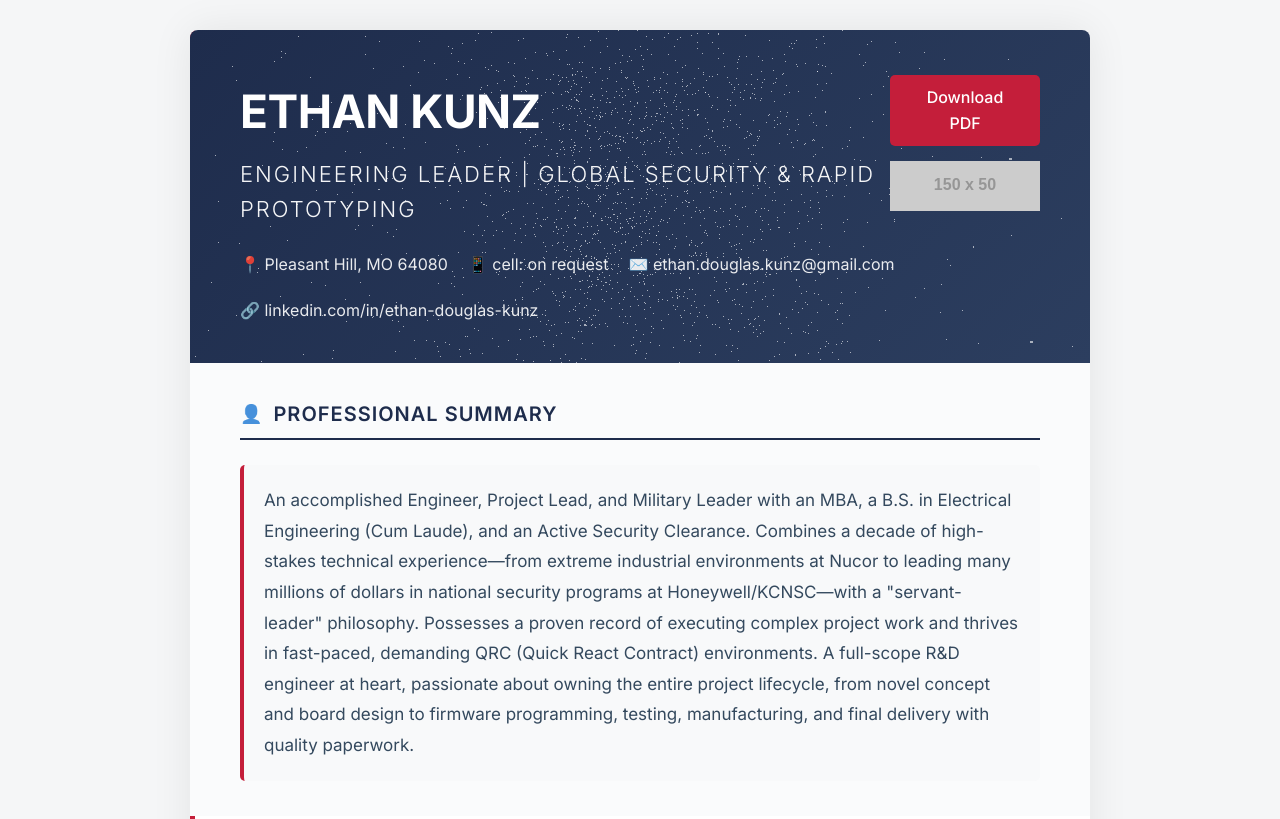
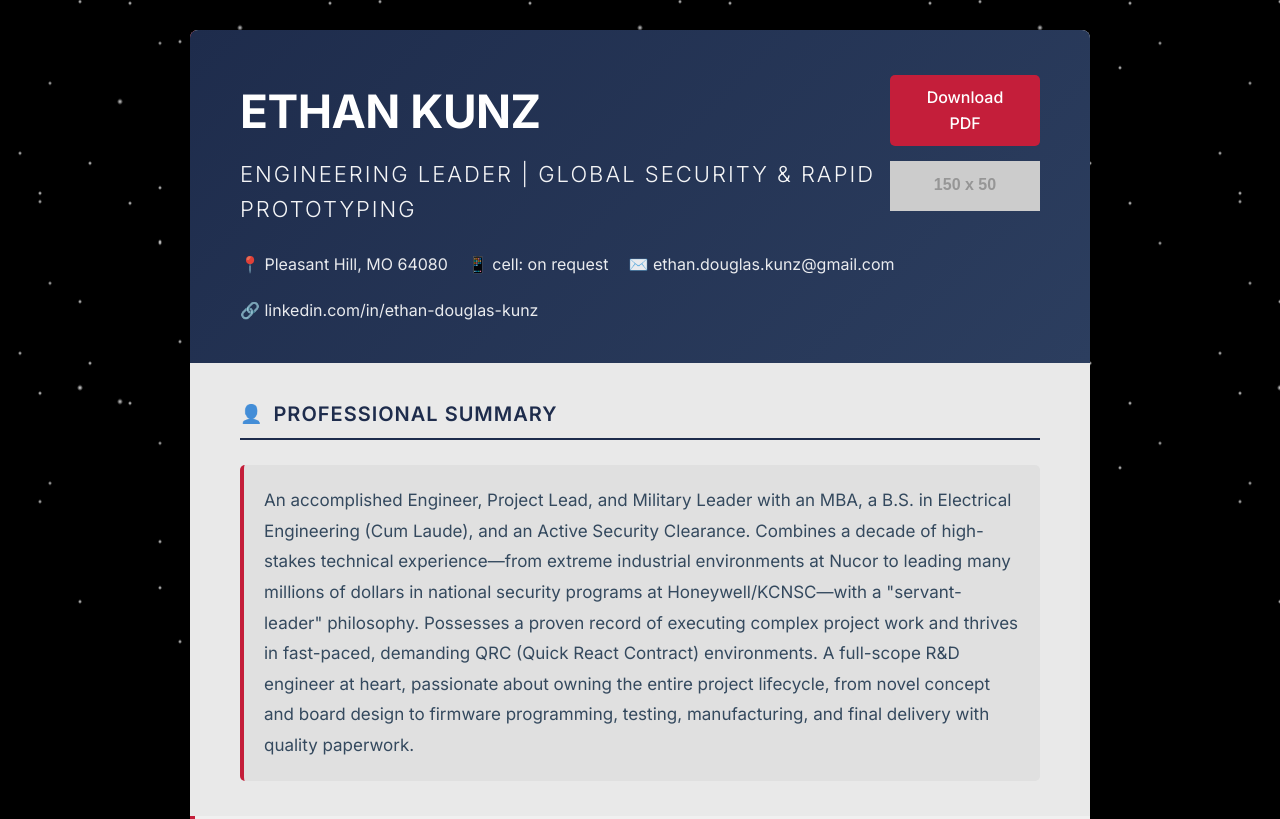
Before and after one commit to EE-EDK/Ethan-D-Kunz-Resume-2025, a plain HTML site: page index.html in a window 1280 px wide. Shown: the top 819 px of the page. Drawn offline with nearby package versions, Linux system fonts and the light colour scheme; placeholder pictures from the web are drawn by us.

Commit message:
Refactor background styles and remove Three.js animation
Updated the styling for a starry night background and softened the colors of various elements. Removed the Three.js background animation code and added starfield divs for a new background effect.

Signed-off-by: EK <136142966+EE-EDK@users.noreply.github.com>

```diff
--- a/index.html
+++ b/index.html
@@ -18,7 +18,12 @@
             font-family: 'Inter', -apple-system, BlinkMacSystemFont, 'Segoe UI', sans-serif;
             line-height: 1.6;
             color: #2c3e50;
-            background: #f5f6f7;
+
+            /* --- Starry Night Background --- */
+            background-color: #000; /* Dark base */
+            overflow-x: hidden; /* Prevent horizontal scroll from stars */
+            /* --- End Starry Night Background --- */
+
             padding: 0;
             margin: 0;
             font-size: 16px;
@@ -27,11 +32,12 @@
         .resume-container {
             max-width: 900px;
             margin: 30px auto;
-            background: white;
+            background: #f0f0f0; /* Softened white */
             box-shadow: 0 0 40px rgba(0,0,0,0.08);
             position: relative;
             border-radius: 8px;
             overflow: hidden;
+            z-index: 1; /* Ensure resume is above background stars */
         }
 
         .resume-container::before {
@@ -137,7 +143,7 @@
         }
 
         .section:nth-child(even) {
-            background: #fafbfc;
+            background: #e9e9e9; /* Softened white */
         }
 
         .section-title {
@@ -196,7 +202,7 @@
             line-height: 1.8;
             color: #34495e;
             padding: 20px;
-            background: #f8f9fa;
+            background: #e0e0e0; /* Softened white */
             border-left: 4px solid #c41e3a;
             border-radius: 5px; /* Added */
             transition: transform 0.3s ease-in-out, box-shadow 0.3s ease-in-out; /* Added */
@@ -222,7 +228,7 @@
             padding: 20px; /* Added */
             border-radius: 5px; /* Added */
             transition: transform 0.3s ease-in-out, box-shadow 0.3s ease-in-out; /* Added */
-            background: #fff; /* Added */
+            background: #e0e0e0; /* Softened white */
         }
 
         .competencies-grid:hover { /* Added */
@@ -376,7 +382,7 @@
             padding: 20px; /* Added */
             border-radius: 5px; /* Added */
             transition: transform 0.3s ease-in-out, box-shadow 0.3s ease-in-out; /* Added */
-            background: #fff; /* Added */
+            background: #e0e0e0; /* Softened white */
         }
 
         .education-grid:hover { /* Added */
@@ -405,7 +411,7 @@
             padding: 20px; /* Added */
             border-radius: 5px; /* Added */
             transition: transform 0.3s ease-in-out, box-shadow 0.3s ease-in-out; /* Added */
-            background: #fff; /* Added */
+            background: #e0e0e0; /* Softened white */
         }
 
         .tech-grid:hover { /* Added */
@@ -443,7 +449,7 @@
             padding: 20px; /* Added */
             border-radius: 5px; /* Added */
             transition: transform 0.3s ease-in-out, box-shadow 0.3s ease-in-out; /* Added */
-            background: #fff; /* Added */
+            background: #e0e0e0; /* Softened white */
         }
 
         .awards-grid:hover { /* Added */
@@ -524,13 +530,76 @@
             [data-aos] { opacity: 1 !important; transform: none !important; }
             .page-break { page-break-before: always; }
         }
+
+        /* --- Added Starfield CSS --- */
+        #stars, #stars2, #stars3 {
+            position: fixed; /* Use fixed to keep stars in place on scroll */
+            top: 0;
+            left: 0;
+            right: 0;
+            bottom: 0;
+            width: 100%;
+            height: 100%;
+            display: block;
+            background: transparent;
+            z-index: -1; /* Place behind the resume container */
+        }
+
+        #stars {
+            background-image:
+                radial-gradient(2px 2px at 20px 30px, #eee, rgba(0,0,0,0)),
+                radial-gradient(2px 2px at 40px 70px, #fff, rgba(0,0,0,0)),
+                radial-gradient(2px 2px at 50px 160px, #ddd, rgba(0,0,0,0)),
+                radial-gradient(2px 2px at 90px 40px, #fff, rgba(0,0,0,0)),
+                radial-gradient(2px 2px at 130px 80px, #fff, rgba(0,0,0,0)),
+                radial-gradient(2px 2px at 160px 120px, #ddd, rgba(0,0,0,0));
+            background-repeat: repeat;
+            background-size: 200px 200px;
+            animation: animStar 50s linear infinite;
+        }
+
+        #stars2 {
+            background-image:
+                radial-gradient(2px 2px at 40px 40px, #eee, rgba(0,0,0,0)),
+                radial-gradient(2px 2px at 80px 140px, #fff, rgba(0,0,0,0)),
+                radial-gradient(3px 3px at 120px 240px, #ddd, rgba(0,0,0,0)),
+                radial-gradient(2px 2px at 160px 80px, #fff, rgba(0,0,0,0)),
+                radial-gradient(2px 2px at 180px 180px, #fff, rgba(0,0,0,0));
+            background-repeat: repeat;
+            background-size: 300px 300px;
+            animation: animStar 100s linear infinite;
+        }
+
+        #stars3 {
+            background-image:
+                radial-gradient(3px 3px at 80px 80px, #eee, rgba(0,0,0,0)),
+                radial-gradient(2px 2px at 160px 280px, #fff, rgba(0,0,0,0)),
+                radial-gradient(3px 3px at 240px 120px, #ddd, rgba(0,0,0,0)),
+                radial-gradient(2px 2px at 320px 160px, #fff, rgba(0,0,0,0));
+            background-repeat: repeat;
+            background-size: 400px 400px;
+            animation: animStar 150s linear infinite;
+        }
+
+        @keyframes animStar {
+            from {
+                transform: translateY(0px);
+            }
+            to {
+                transform: translateY(-2000px);
+            }
+        }
+        /* --- End Starfield CSS --- */
     </style>
 </head>
 <body>
+    <!-- Added Starfield Divs --><div id="stars"></div>
+    <div id="stars2"></div>
+    <div id="stars3"></div>
+
     <div class="resume-container" id="resume-to-print">
         <header class="header">
-            <canvas id="header-canvas"></canvas>
-            <div class="header-content">
+            <!-- <canvas id="header-canvas"></canvas> --><!-- REMOVED --><div class="header-content">
                 <div class="header-top">
                     <div>
                         <h1>ETHAN KUNZ</h1>
@@ -1047,8 +1116,7 @@
         </section>
     </div>
 
-    <script src="https://cdnjs.cloudflare.com/ajax/libs/three.js/r128/three.min.js"></script>
-    <script src="https://unpkg.com/aos@2.3.1/dist/aos.js"></script>
+    <!-- <script src="https://cdnjs.cloudflare.com/ajax/libs/three.js/r128/three.min.js"></script> --><!-- REMOVED --><script src="https://unpkg.com/aos@2.3.1/dist/aos.js"></script>
     <script>
         // Initialize AOS
         AOS.init({
@@ -1090,71 +1158,12 @@
         });
 
 
+        /* REMOVED THE ENTIRE
         // --- Three.js Background Animation ---
-        const canvas = document.getElementById('header-canvas');
-        const scene = new THREE.Scene();
-        const camera = new THREE.PerspectiveCamera(75, canvas.offsetWidth / canvas.offsetHeight, 0.1, 1000);
-        const renderer = new THREE.WebGLRenderer({ canvas: canvas, alpha: true });
+        BLOCK OF JAVASCRIPT
 
-        renderer.setSize(canvas.offsetWidth, canvas.offsetHeight);
-        renderer.setPixelRatio(window.devicePixelRatio);
+        */
 
-        // Create particles
-        const particlesGeometry = new THREE.BufferGeometry;
-        const particlesCount = 3000;
-        const posArray = new Float32Array(particlesCount * 3);
-
-        for (let i = 0; i < particlesCount * 3; i++) {
-            posArray[i] = (Math.random() - 0.5) * 10;
-        }
-
-        particlesGeometry.setAttribute('position', new THREE.BufferAttribute(posArray, 3));
-
-        const particlesMaterial = new THREE.PointsMaterial({
-            size: 0.008,
-            color: 0xffffff,
-            transparent: true,
-            opacity: 0.6
-        });
-
-        const particlesMesh = new THREE.Points(particlesGeometry, particlesMaterial);
-        scene.add(particlesMesh);
-
-        camera.position.z = 5;
-
-        // Mouse tracking for interaction
-        let mouseX = 0;
-        let mouseY = 0;
-        document.addEventListener('mousemove', (event) => {
-            mouseX = (event.clientX / window.innerWidth) * 2 - 1;
-            mouseY = -(event.clientY / window.innerHeight) * 2 + 1;
-        });
-
-        // Animation loop
-        const clock = new THREE.Clock();
-        const animate = () => {
-            const elapsedTime = clock.getElapsedTime();
-
-            // Animate particles
-            particlesMesh.rotation.y = -0.05 * elapsedTime;
-
-            // Make particles react to mouse
-             camera.position.x += (mouseX * 0.5 - camera.position.x) * 0.02;
-             camera.position.y += (-mouseY * 0.5 - camera.position.y) * 0.02;
-             camera.lookAt(scene.position);
-
-            renderer.render(scene, camera);
-            window.requestAnimationFrame(animate);
-        };
-        animate();
-
-        // Handle window resize
-        window.addEventListener('resize', () => {
-            renderer.setSize(canvas.offsetWidth, canvas.offsetHeight);
-            camera.aspect = canvas.offsetWidth / canvas.offsetHeight;
-            camera.updateProjectionMatrix();
-            renderer.setPixelRatio(window.devicePixelRatio);
-        });
 
         // --- PDF Download Functionality ---
         document.getElementById('download-pdf-btn').addEventListener('click', function() {
```
